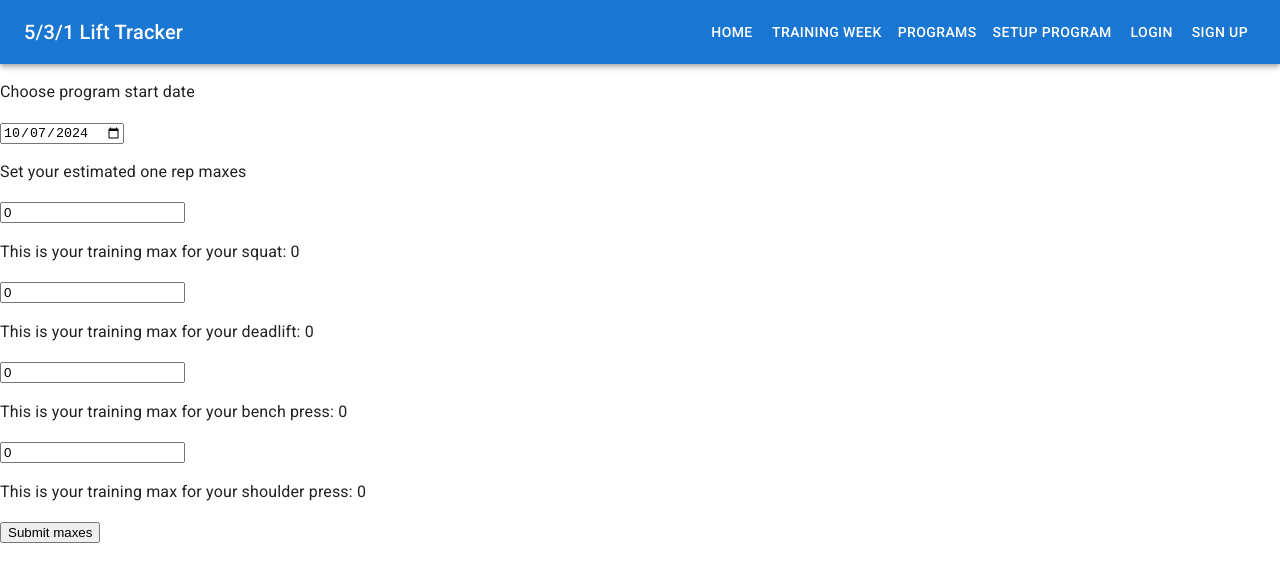
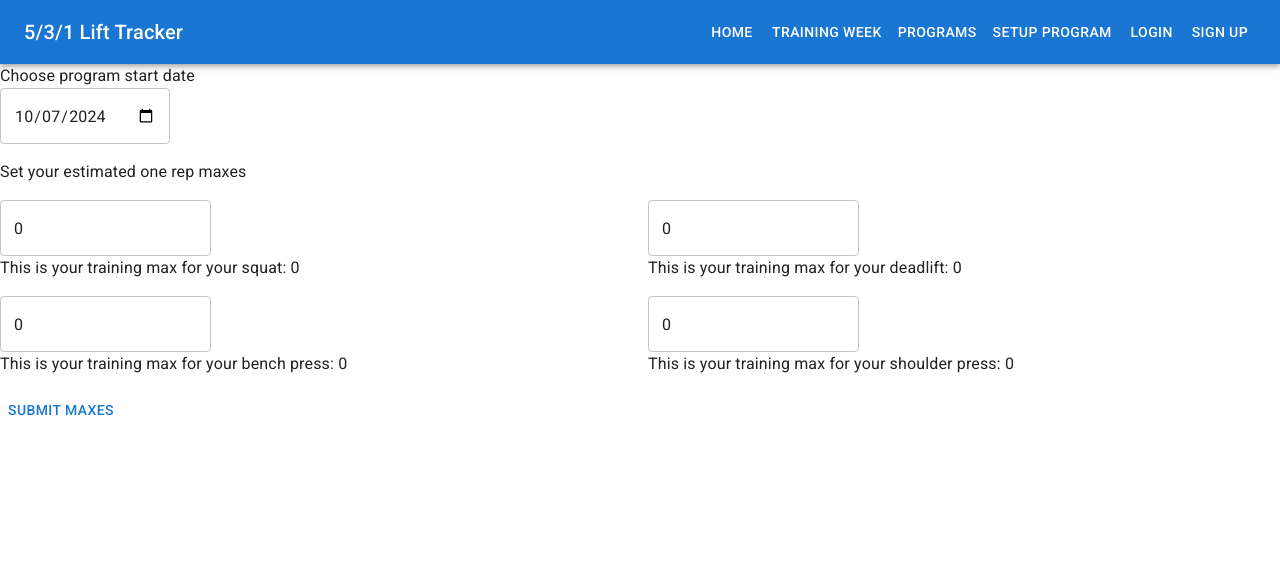
Before and after one commit to awburgard/big-but-boring, a React (Vite) app: page /setup in a window 1280 px wide. Shown: the top 582 px of the page. Built offline with nearby package versions, Linux system fonts and the light colour scheme.

Commit message:
adds mui

```diff
--- a/src/components/ProgramsPresentation.tsx
+++ b/src/components/ProgramsPresentation.tsx
@@ -1,3 +1,17 @@
+import {
+  Avatar,
+  Grid2,
+  IconButton,
+  List,
+  ListItem,
+  ListItemAvatar,
+  ListItemText,
+  Tooltip,
+  Typography,
+} from '@mui/material'
+import StopCircleIcon from '@mui/icons-material/StopCircle'
+import FitnessCenterIcon from '@mui/icons-material/FitnessCenter'
+
 import React from 'react'
 
 interface ProgramsPresentationProps {
@@ -19,33 +33,56 @@ const ProgramsPresentation: React.FC<ProgramsPresentationProps> = ({
   if (error) return <div>Error: {error}</div>
 
   return (
-    <div>
-      <h1>Your Programs</h1>
+    <Grid2 container spacing={2}>
+      <Typography variant='h3'>Your Programs</Typography>
       {estimatedMaxes && (
-        <div>
-          <h2>Your Estimated One Rep Maxes</h2>
-          <p>Squat: {estimatedMaxes.squat}</p>
-          <p>Bench Press: {estimatedMaxes.bench_press}</p>
-          <p>Deadlift: {estimatedMaxes.deadlift}</p>
-          <p>Shoulder Press: {estimatedMaxes.shoulder_press}</p>
-        </div>
+        <Grid2 container size={12}>
+          <Typography variant='h4'>Your Estimated One Rep Maxes</Typography>
+          <Grid2 size={12}>
+            <Typography>Squat: {estimatedMaxes.squat}</Typography>
+            <Typography>Bench Press: {estimatedMaxes.bench_press}</Typography>
+          </Grid2>
+          <Grid2 size={12}>
+            <Typography>Deadlift: {estimatedMaxes.deadlift}</Typography>
+            <Typography>
+              Shoulder Press: {estimatedMaxes.shoulder_press}
+            </Typography>
+          </Grid2>
+        </Grid2>
       )}
-      <ul>
+      <List dense>
         {programs.map((program) => (
-          <li key={program.id}>
-            <div>
-              <p>
-                Start Date: {new Date(program.start_date).toLocaleDateString()}
-              </p>
-              <p>Status: {program.completed ? 'Completed' : 'Active'}</p>
-              <button onClick={() => onEndProgram(program.id)}>
-                End Program
-              </button>
-            </div>
-          </li>
+          <ListItem
+            key={program.id}
+            secondaryAction={
+              program.status === 'active' && (
+                <Tooltip title='End Program'>
+                  <IconButton
+                    edge='end'
+                    aria-label='delete'
+                    onClick={() => onEndProgram(program.id)}
+                    color='error'
+                  >
+                    <StopCircleIcon />
+                  </IconButton>
+                </Tooltip>
+              )
+            }
+          >
+            <ListItemAvatar>
+              <Avatar>
+                <FitnessCenterIcon />
+              </Avatar>
+            </ListItemAvatar>
+            <ListItemText
+              primary={`Start Date: ${new Date(
+                program.start_date
+              ).toLocaleDateString()}`}
+            />
+          </ListItem>
         ))}
-      </ul>
-    </div>
+      </List>
+    </Grid2>
   )
 }
 
--- a/src/components/SetupProgramPresentation.tsx
+++ b/src/components/SetupProgramPresentation.tsx
@@ -1,3 +1,4 @@
+import { Button, Grid2, TextField, Typography } from '@mui/material'
 import { FormEvent } from 'react'
 
 type SetupProgramPresentationProps = {
@@ -31,18 +32,21 @@ const SetupProgramPresentation = ({
   onSubmit,
 }: SetupProgramPresentationProps) => (
   <form onSubmit={onSubmit}>
-    <div>
-      <p>Choose program start date</p>
-      <input
+    <Grid2 container spacing={2}>
+      <Grid2 size={12}>
+        <Typography>Choose program start date</Typography>
+        <TextField
           type='date'
           value={startDate}
           onChange={(e) => onSetStartDate(e.target.value)}
           placeholder='Program start date'
         />
-    </div>
-    <div>
-      <p>Set your estimated one rep maxes</p>
-      <input
+      </Grid2>
+      <Grid2 size={12}>
+        <Typography>Set your estimated one rep maxes</Typography>
+      </Grid2>
+      <Grid2 size={6}>
+        <TextField
           type='number'
           value={estimatedOneRepMax.squat}
           onChange={(e) =>
@@ -50,8 +54,12 @@ const SetupProgramPresentation = ({
           }
           placeholder='Enter your estimated one rep max for your squat'
         />
-      <p>This is your training max for your squat: {trainingMaxSquat}</p>
-      <input
+        <Typography>
+          This is your training max for your squat: {trainingMaxSquat}
+        </Typography>
+      </Grid2>
+      <Grid2 size={6}>
+        <TextField
           type='number'
           value={estimatedOneRepMax.deadlift}
           onChange={(e) =>
@@ -59,8 +67,12 @@ const SetupProgramPresentation = ({
           }
           placeholder='Enter your estimated one rep max for your deadlift'
         />
-      <p>This is your training max for your deadlift: {trainingMaxDeadlift}</p>
-      <input
+        <Typography>
+          This is your training max for your deadlift: {trainingMaxDeadlift}
+        </Typography>
+      </Grid2>
+      <Grid2 size={6}>
+        <TextField
           type='number'
           value={estimatedOneRepMax.bench}
           onChange={(e) =>
@@ -68,8 +80,12 @@ const SetupProgramPresentation = ({
           }
           placeholder='Enter your estimated one rep max for your bench'
         />
-      <p>This is your training max for your bench press: {trainingMaxBench}</p>
-      <input
+        <Typography>
+          This is your training max for your bench press: {trainingMaxBench}
+        </Typography>
+      </Grid2>
+      <Grid2 size={6}>
+        <TextField
           type='number'
           value={estimatedOneRepMax.shoulder_press}
           onChange={(e) =>
@@ -77,12 +93,15 @@ const SetupProgramPresentation = ({
           }
           placeholder='Enter your estimated one rep max for your shoulder preess'
         />
-      <p>
+        <Typography>
           This is your training max for your shoulder press:{' '}
           {trainingShoulderPress}
-      </p>
-      <button type='submit'>Submit maxes</button>
-    </div>
+        </Typography>
+      </Grid2>
+      <Grid2 size={12}>
+        <Button type='submit'>Submit maxes</Button>
+      </Grid2>
+    </Grid2>
   </form>
 )
 
--- a/src/components/SignupPresentation.tsx
+++ b/src/components/SignupPresentation.tsx
@@ -1,3 +1,5 @@
+import { Button, TextField, Typography } from '@mui/material'
+
 type SignupPresentationProps = {
   email: string
   password: string
@@ -16,23 +18,23 @@ const SignupPresentation = ({
   onSubmit,
 }: SignupPresentationProps) => (
   <form onSubmit={onSubmit}>
-    <h2>Sign Up</h2>
-    {error && <p style={{ color: 'red' }}>{error}</p>}
-    <input
+    <Typography variant='h6'>Sign Up</Typography>
+    {error && <Typography color='error'>{error}</Typography>}
+    <TextField
       type='email'
       value={email}
       onChange={(e) => onEmailChange(e.target.value)}
       placeholder='Email'
       required
     />
-    <input
+    <TextField
       type='password'
       value={password}
       onChange={(e) => onPasswordChange(e.target.value)}
       placeholder='Password'
       required
     />
-    <button type='submit'>Sign Up</button>
+    <Button type='submit'>Sign Up</Button>
   </form>
 )
 
--- a/src/components/WeekViewPresentation.tsx
+++ b/src/components/WeekViewPresentation.tsx
@@ -1,3 +1,5 @@
+import { Grid2, Typography } from '@mui/material'
+
 type WeekViewPresentationProps = {
   weekData: any[]
   onDayClick: (dayId: string) => void
@@ -7,17 +9,19 @@ const WeekViewPresentation = ({
   weekData,
   onDayClick,
 }: WeekViewPresentationProps) => (
-  <div>
-    <h2>Program Week</h2>
-    <div>
+  <Grid2 container spacing={1}>
+    <Grid2 size={12}>
+      <Typography>Program Week</Typography>
+    </Grid2>
+    <Grid2 size={12}>
       {weekData.map((day) => (
         <div key={day.id} onClick={() => onDayClick(day.id)}>
           <h3>{day.name}</h3>
           <p>Status: {day.status}</p>
         </div>
       ))}
-    </div>
-  </div>
+    </Grid2>
+  </Grid2>
 )
 
 export default WeekViewPresentation
--- a/src/hooks/usePrograms.ts
+++ b/src/hooks/usePrograms.ts
@@ -52,7 +52,7 @@ const usePrograms = () => {
   const markProgramAsCompleted = async (programId: string) => {
     const { error } = await supabase
       .from('programs')
-      .update({ completed: true })
+      .update({ completed: true, status: 'completed' })
       .eq('id', programId)
 
     if (error) {
```
Lines whose indentation alone changed are shown as unchanged.
